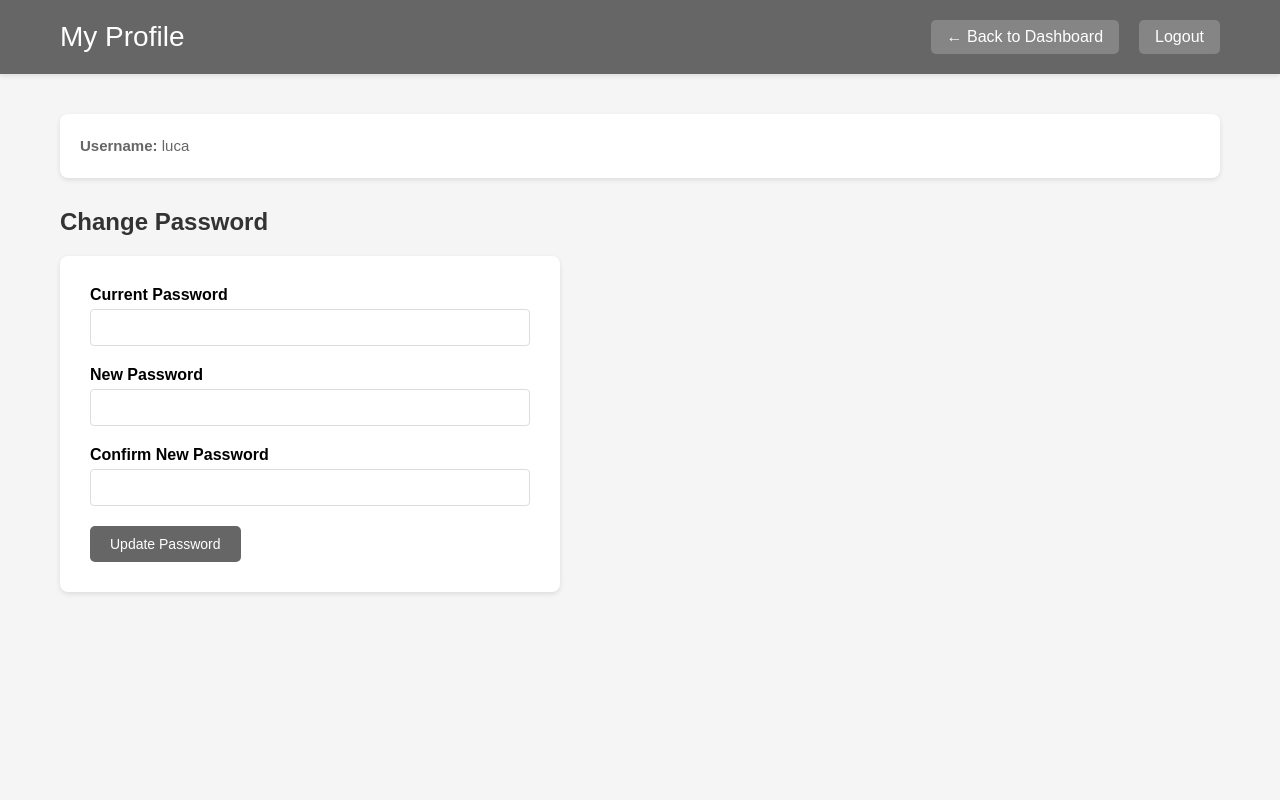
After one commit to LucaScott-Dev/TaskManagementApp, a Flask app: page /profile in a window 1280 px wide. The commit adds this page. Run offline with Flask 3, Linux system fonts and the light colour scheme; a user stored in the database is signed in.

Commit message:
profile editing
able to edit passwords of profiles

```diff
--- a/app.py
+++ b/app.py
@@ -23,7 +23,6 @@ with app.app_context():
     db.create_all()
 
 
-# Helper - check if user has access to a task list
 def user_has_access_to_task_list(user_id, task_list_id):
     task_list = TaskList.query.get(task_list_id)
     if not task_list:
@@ -31,11 +30,9 @@ def user_has_access_to_task_list(user_id, task_list_id):
 
     collection = Collection.query.get(task_list.collection_id)
 
-    # Owner always has access
     if collection.user_id == user_id:
         return True
 
-    # Check if this list is specifically assigned to the user
     assigned = GroupMember.query.filter(
         GroupMember.user_id == user_id
     ).join(
@@ -182,7 +179,6 @@ def view_collection(collection_id):
 
     task_lists = TaskList.query.filter_by(collection_id=collection_id).order_by(TaskList.created_at.desc()).all()
 
-    # Get all groups the user is in for sharing
     user_groups = db.session.query(Group).join(GroupMember).filter(
         GroupMember.user_id == current_user.user_id
     ).all()
@@ -303,7 +299,6 @@ def view_task_list(task_list_id):
 
     is_owner = (collection.user_id == current_user.user_id)
 
-    # Check if this list is assigned to the current user specifically
     assigned_to_me = False
     if not is_owner:
         my_membership = GroupMember.query.filter(
@@ -315,7 +310,6 @@ def view_task_list(task_list_id):
         ).first()
         assigned_to_me = my_membership is not None
 
-    # Owner sees everything, assigned member sees their list, others get blocked
     if not is_owner and not assigned_to_me:
         flash('This task list has not been assigned to you.', 'error')
         return redirect(url_for('dashboard'))
@@ -483,7 +477,6 @@ def view_group(group_id):
     member_ids = [m.user_id for _, m in members]
     available_users = User.query.filter(User.user_id.notin_(member_ids)).all()
 
-    # Get shared task lists
     shared_task_lists = SharedTaskList.query.filter_by(group_id=group_id).all()
     shared_lists = []
     for share in shared_task_lists:
@@ -492,13 +485,10 @@ def view_group(group_id):
         shared_by_user = User.query.get(share.shared_by_user_id)
         shared_lists.append((task_list, share, collection, shared_by_user))
 
-    # Build progress data for each member
-    # Build progress data - only include members with assigned task lists
     member_progress = []
     for user, membership in members:
         assignments = TaskListAssignment.query.filter_by(membership_id=membership.membership_id).all()
 
-        # Skip this member if they have no assignments
         if not assignments:
             continue
 
@@ -533,7 +523,6 @@ def view_group(group_id):
             'overall_percent': overall_percent
         })
 
-    # Get shared lists that can be assigned (for the assign modal)
     assignable_lists = []
     for task_list, share, collection, shared_by_user in shared_lists:
         assignable_lists.append(task_list)
@@ -604,7 +593,6 @@ def remove_group_member(group_id, user_id):
 def assign_task_list(group_id):
     group = Group.query.get_or_404(group_id)
 
-    # Only leader can assign
     if group.leader_id != current_user.user_id:
         flash('Only the group leader can assign task lists.', 'error')
         return redirect(url_for('view_group', group_id=group_id))
@@ -612,7 +600,6 @@ def assign_task_list(group_id):
     task_list_id = request.form.get('task_list_id')
     membership_id = request.form.get('membership_id')
 
-    # Check if already assigned
     existing = TaskListAssignment.query.filter_by(
         task_list_id=task_list_id,
         membership_id=membership_id
@@ -622,7 +609,6 @@ def assign_task_list(group_id):
         flash('This task list is already assigned to that member!', 'error')
         return redirect(url_for('view_group', group_id=group_id))
 
-    # Create the assignment
     assignment = TaskListAssignment(
         task_list_id=task_list_id,
         membership_id=membership_id,
@@ -641,7 +627,6 @@ def assign_task_list(group_id):
 def unassign_task_list(group_id, assignment_id):
     group = Group.query.get_or_404(group_id)
 
-    # Only leader can unassign
     if group.leader_id != current_user.user_id:
         flash('Only the group leader can unassign task lists.', 'error')
         return redirect(url_for('view_group', group_id=group_id))
@@ -677,6 +662,32 @@ def logout():
     flash('You have been logged out.', 'info')
     return redirect(url_for('login'))
 
+@app.route('/profile', methods=['GET', 'POST'])
+@login_required
+def profile():
+    errors = {}
+
+    if request.method == 'POST':
+        current_password = request.form.get('current_password')
+        new_password = request.form.get('new_password')
+        confirm_password = request.form.get('confirm_password')
+
+        if not current_user.check_password(current_password):
+            errors['current_password'] = 'Current password is incorrect'
+
+        if len(new_password) < 8:
+            errors['new_password'] = 'Password must be at least 8 characters'
+
+        if new_password != confirm_password:
+            errors['confirm_password'] = 'Passwords do not match'
+
+        if not errors:
+            current_user.set_password(new_password)
+            db.session.commit()
+            flash('Password updated successfully!', 'success')
+            return redirect(url_for('profile'))
+
+    return render_template('profile.html', errors=errors)
 
 if __name__ == '__main__':
     app.run(debug=True)
--- a/templates/dashboard.html
+++ b/templates/dashboard.html
@@ -12,6 +12,7 @@
             <h1>Task Manager</h1>
             <div class="user-menu">
                 <span>Welcome, {{ username }}!</span>
+                <a href="{{ url_for('profile') }}" class="logout-btn">My Profile</a>
                 <a href="{{ url_for('logout') }}" class="logout-btn">Logout</a>
             </div>
         </div>
--- /dev/null
+++ b/templates/profile.html
@@ -0,0 +1,71 @@
+<!DOCTYPE html>
+<html lang="en">
+<head>
+    <meta charset="UTF-8">
+    <meta name="viewport" content="width=device-width, initial-scale=1.0">
+    <title>Profile - Task Manager</title>
+    <link rel="stylesheet" href="{{ url_for('static', filename='css/dashboard.css') }}">
+</head>
+<body>
+    <header>
+        <div class="header-content">
+            <h1>My Profile</h1>
+            <div class="user-menu">
+                <a href="{{ url_for('dashboard') }}" class="logout-btn">← Back to Dashboard</a>
+                <a href="{{ url_for('logout') }}" class="logout-btn">Logout</a>
+            </div>
+        </div>
+    </header>
+
+    <main class="container">
+        {% with messages = get_flashed_messages(with_categories=true) %}
+            {% if messages %}
+                {% for category, message in messages %}
+                    <div class="alert alert-{{ category }}">{{ message }}</div>
+                {% endfor %}
+            {% endif %}
+        {% endwith %}
+
+        <section class="section">
+            <div class="collection-description">
+                <p><strong>Username:</strong> {{ current_user.username }}</p>
+            </div>
+
+            <h2 style="margin-bottom: 20px;">Change Password</h2>
+
+            <div style="background: white; padding: 30px; border-radius: 8px; box-shadow: 0 2px 5px rgba(0,0,0,0.1); max-width: 500px;">
+                <form method="POST" action="{{ url_for('profile') }}">
+                    <div class="form-group" style="margin-bottom: 20px;">
+                        <label style="display: block; margin-bottom: 5px; font-weight: bold;">Current Password</label>
+                        <input type="password" name="current_password" required
+                               style="width: 100%; padding: 10px; border: 1px solid #ddd; border-radius: 4px;">
+                        {% if errors.current_password %}
+                            <span style="color: #d32f2f; font-size: 13px;">{{ errors.current_password }}</span>
+                        {% endif %}
+                    </div>
+
+                    <div class="form-group" style="margin-bottom: 20px;">
+                        <label style="display: block; margin-bottom: 5px; font-weight: bold;">New Password</label>
+                        <input type="password" name="new_password" minlength="8" required
+                               style="width: 100%; padding: 10px; border: 1px solid #ddd; border-radius: 4px;">
+                        {% if errors.new_password %}
+                            <span style="color: #d32f2f; font-size: 13px;">{{ errors.new_password }}</span>
+                        {% endif %}
+                    </div>
+
+                    <div class="form-group" style="margin-bottom: 20px;">
+                        <label style="display: block; margin-bottom: 5px; font-weight: bold;">Confirm New Password</label>
+                        <input type="password" name="confirm_password" minlength="8" required
+                               style="width: 100%; padding: 10px; border: 1px solid #ddd; border-radius: 4px;">
+                        {% if errors.confirm_password %}
+                            <span style="color: #d32f2f; font-size: 13px;">{{ errors.confirm_password }}</span>
+                        {% endif %}
+                    </div>
+
+                    <button type="submit" class="create-btn">Update Password</button>
+                </form>
+            </div>
+        </section>
+    </main>
+</body>
+</html>
```
Also changed, not shown: config.py (deleted), forms.py (deleted), instance/taskmanager.db.
